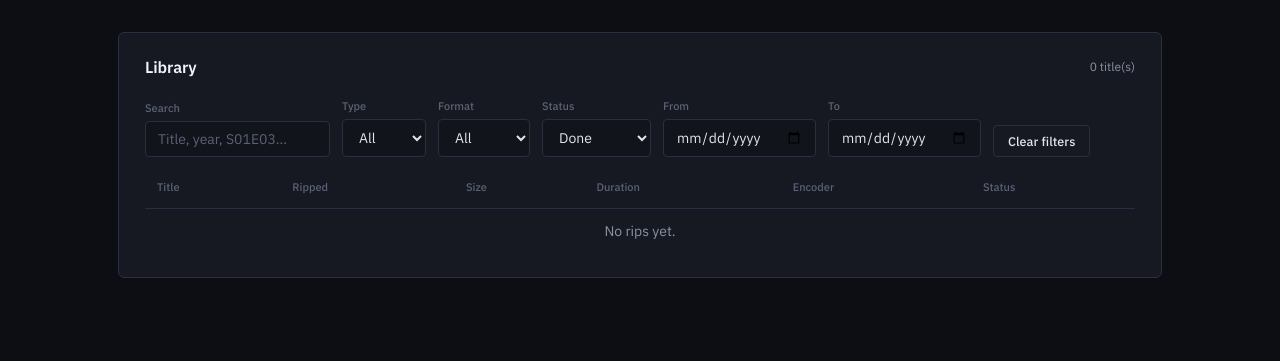
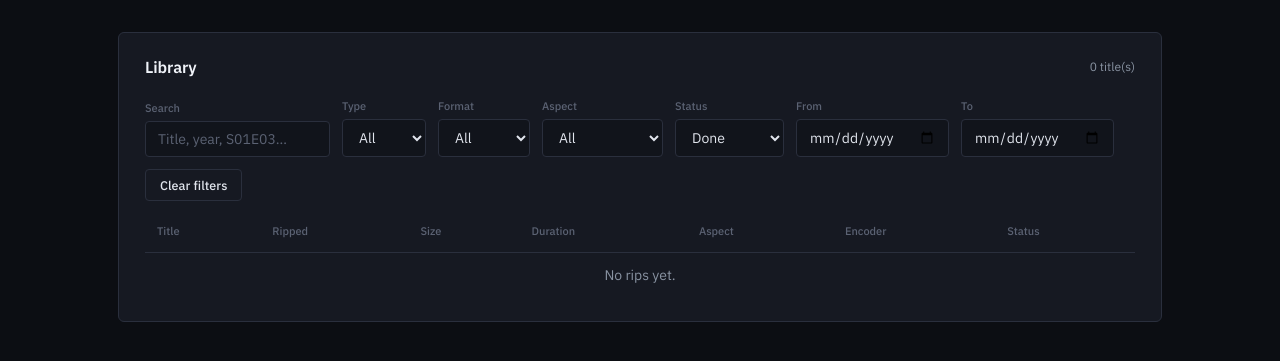
Before and after one commit to timLP79/dvd-rip, a FastAPI app: page /library in a window 1280 px wide. Shown: the part 63-424 px from the top of the page. Run offline with FastAPI, Linux system fonts and the light colour scheme; data that the repository does not hold is empty; parts of the project's set-up code (start-up, migrations or seed data) failed here and were passed over.

Commit message:
feat(library): aspect column and Widescreen/Full screen filter
Co-Authored-By: Claude Opus 4.8 (1M context) <noreply@anthropic.com>
Claude-Session: https://claude.ai/code/session_01JWwhLHQr4XCWxSmFAxv1TG

```diff
--- a/app/static/library.js
+++ b/app/static/library.js
@@ -33,11 +33,18 @@ function label(r) {
   return r.year ? `${r.title} (${r.year})` : r.title;
 }
 
+function aspectLabel(a) {
+  if (a === 'widescreen') return 'Widescreen';
+  if (a === 'fullscreen') return 'Full screen';
+  return '—';
+}
+
 function readFilters() {
   return {
     search: $('#lib-search').value.trim().toLowerCase(),
     type: $('#lib-type').value,
     format: $('#lib-format').value,
+    aspect: $('#lib-aspect').value,
     status: $('#lib-status').value,
     dateFrom: $('#lib-date-from').value,
     dateTo: $('#lib-date-to').value,
@@ -48,6 +55,7 @@ function matches(r, f) {
   if (f.search && !label(r).toLowerCase().includes(f.search)) return false;
   if (f.type !== 'all' && r.content_type !== f.type) return false;
   if (f.format !== 'all' && r.disc_format !== f.format) return false;
+  if (f.aspect !== 'all' && r.aspect !== f.aspect) return false;
   if (f.status !== 'all' && r.status !== f.status) return false;
   const d = r.created_at ? r.created_at.slice(0, 10) : '';
   if (f.dateFrom && !(d && d >= f.dateFrom)) return false;
@@ -64,6 +72,7 @@ function rowEl(r) {
     { v: fmtDate(r.created_at), label: 'Ripped' },
     { v: fmtSize(r.file_size_bytes), label: 'Size' },
     { v: fmtDuration(r.rip_seconds), label: 'Duration' },
+    { v: aspectLabel(r.aspect), label: 'Aspect' },
     { v: r.encoder_mode || '—', label: 'Encoder' },
     { v: r.status, label: 'Status' },
   ];
@@ -81,7 +90,7 @@ function rowEl(r) {
 function emptyRow(msg) {
   const tr = document.createElement('tr');
   const td = document.createElement('td');
-  td.colSpan = 6;
+  td.colSpan = 7;
   td.className = 'lib-empty';
   td.textContent = msg;
   tr.appendChild(td);
@@ -140,7 +149,7 @@ async function load() {
 
 document.addEventListener('DOMContentLoaded', () => {
   $('#lib-search').addEventListener('input', resetToFirstPageAndRender);
-  for (const id of ['#lib-type', '#lib-format', '#lib-status', '#lib-date-from', '#lib-date-to']) {
+  for (const id of ['#lib-type', '#lib-format', '#lib-aspect', '#lib-status', '#lib-date-from', '#lib-date-to']) {
     $(id).addEventListener('change', resetToFirstPageAndRender);
   }
   $('#lib-prev').addEventListener('click', () => { if (page > 1) { page--; render(); } });
@@ -149,6 +158,7 @@ document.addEventListener('DOMContentLoaded', () => {
     $('#lib-search').value = '';
     $('#lib-type').value = 'all';
     $('#lib-format').value = 'all';
+    $('#lib-aspect').value = 'all';
     $('#lib-status').value = 'done';
     $('#lib-date-from').value = '';
     $('#lib-date-to').value = '';
--- a/app/templates/library.html
+++ b/app/templates/library.html
@@ -41,6 +41,12 @@
             <option value="dvd">DVD</option>
             <option value="bluray">Blu-ray</option>
           </select></label>
+        <label class="lib-field"><span>Aspect</span>
+          <select id="lib-aspect">
+            <option value="all">All</option>
+            <option value="widescreen">Widescreen</option>
+            <option value="fullscreen">Full screen</option>
+          </select></label>
         <label class="lib-field"><span>Status</span>
           <select id="lib-status">
             <option value="all">All</option>
@@ -57,7 +63,7 @@
 
       <table id="library" class="titles">
         <thead>
-          <tr><th>Title</th><th>Ripped</th><th>Size</th><th>Duration</th><th>Encoder</th><th>Status</th></tr>
+          <tr><th>Title</th><th>Ripped</th><th>Size</th><th>Duration</th><th>Aspect</th><th>Encoder</th><th>Status</th></tr>
         </thead>
         <tbody id="library-body"></tbody>
       </table>
```
Also changed, not shown: tests/test_pwa.py (+13 -0 lines), 1 other file.
